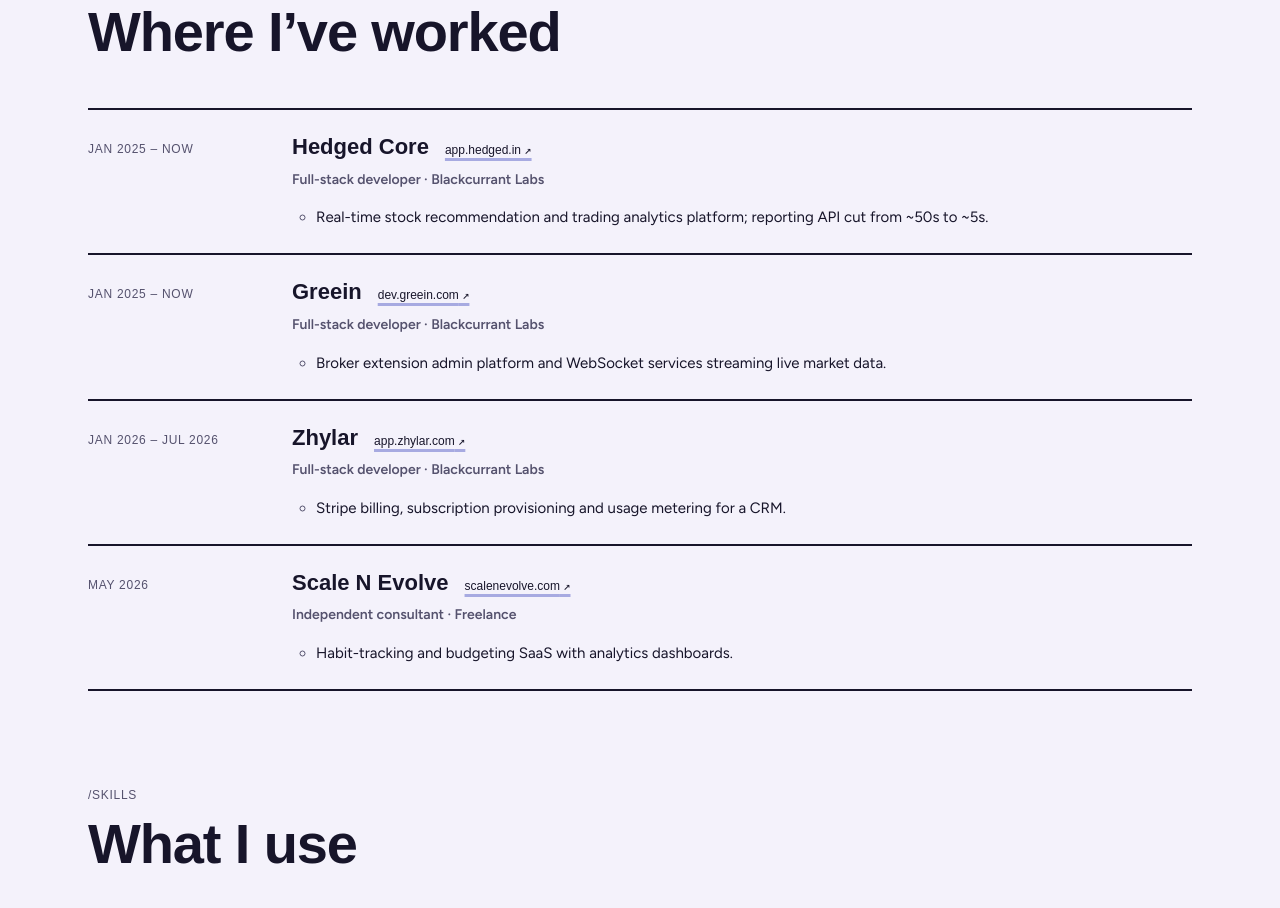
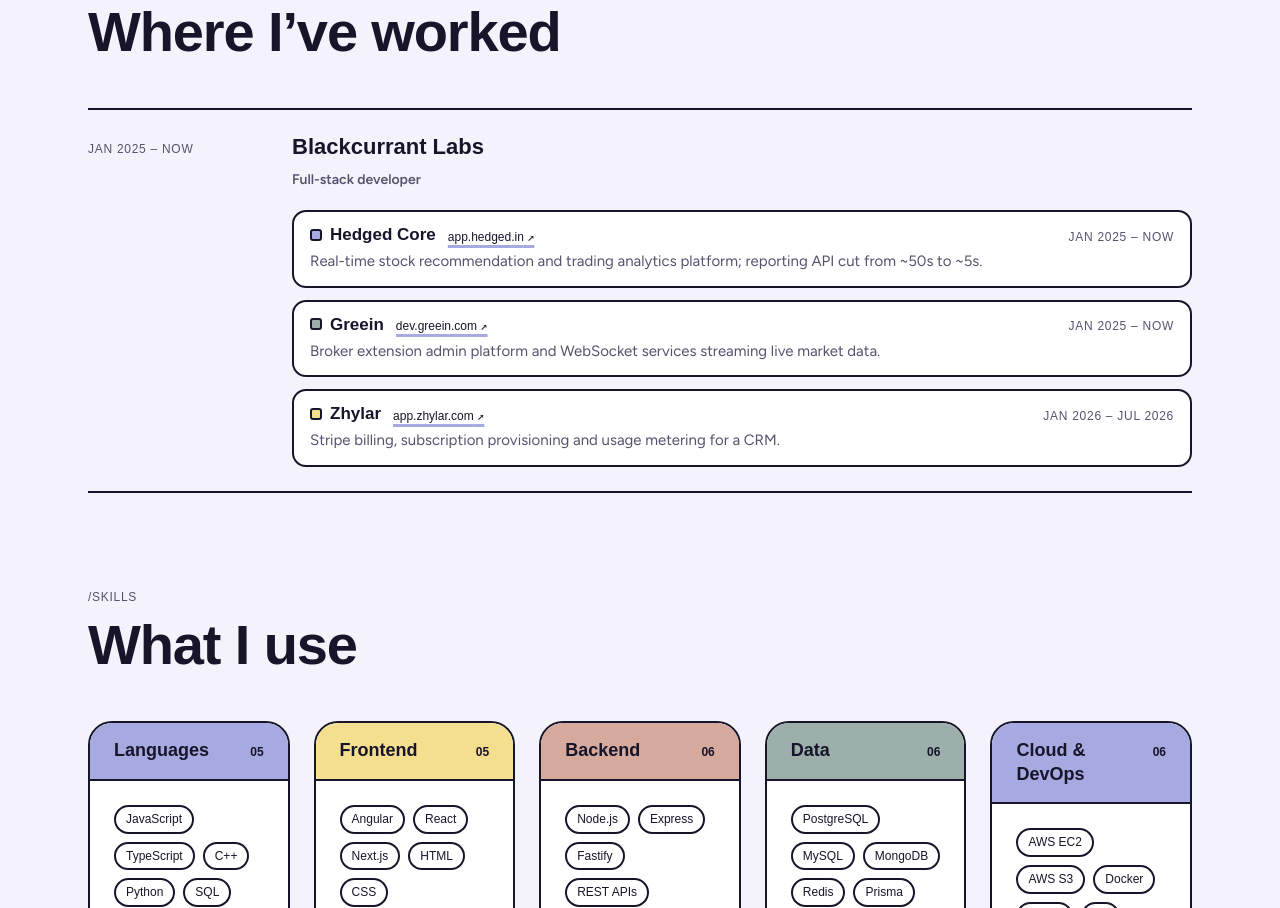
Before and after one commit to sathyarjunab/portfolio, a Next.js app: page / in a window 1280 px wide. Shown: the part 4460-5368 px from the top of the page. Built offline with nearby package versions, Linux system fonts and the light colour scheme; a web font is replaced by a local one.

Commit message:
feat: enhance experience timeline with project details and improve data structure

```diff
--- a/app/sathyarjun.css
+++ b/app/sathyarjun.css
@@ -359,6 +359,33 @@ img { max-width: 100%; }
 .sa-timeline ul { margin: var(--space-2) 0 0; padding-left: var(--space-5); display: flex; flex-direction: column; gap: var(--space-1); }
 .sa-timeline li { font-size: 15px; line-height: 1.55; }
 .sa-timeline li::marker { color: var(--ink-muted); }
+.sa-timeline .sa-timeline__projects { list-style: none; margin-top: var(--space-3); padding-left: 0; gap: var(--space-3); }
+.sa-timeline__project {
+  display: flex; flex-direction: column; gap: var(--space-1); padding: var(--space-3) var(--space-4);
+  background: var(--paper-raised); border: var(--stroke) solid var(--line); border-radius: var(--radius-md);
+}
+.sa-timeline__project-head { display: flex; flex-wrap: wrap; align-items: baseline; gap: var(--space-1) var(--space-3); }
+.sa-timeline__project-name {
+  display: inline-flex; align-items: center; gap: var(--space-2); margin: 0;
+  font-family: var(--font-display); font-weight: 700; font-size: 17px; line-height: 1.25;
+}
+.sa-timeline__project-name::before {
+  content: ""; flex: none; width: 12px; height: 12px; border: var(--stroke) solid var(--line); border-radius: 3px; background: var(--tone);
+}
+.sa-timeline__project--lavender { --tone: var(--lavender); }
+.sa-timeline__project--sun { --tone: var(--sun); }
+.sa-timeline__project--rose { --tone: var(--rose); }
+.sa-timeline__project--sage { --tone: var(--sage); }
+.sa-timeline__project-head a {
+  font-family: var(--font-mono); font-size: 12px; font-weight: 500; color: var(--ink); text-decoration: underline;
+  text-decoration-color: var(--lavender); text-decoration-thickness: 3px; text-underline-offset: 4px;
+}
+.sa-timeline__project-head a:focus-visible { outline: 3px solid var(--focus); outline-offset: 2px; }
+.sa-timeline__project-period {
+  margin-left: auto; font-family: var(--font-mono); font-size: 12px; font-weight: 500; letter-spacing: .06em; text-transform: uppercase;
+  color: var(--ink-muted); font-variant-numeric: tabular-nums;
+}
+.sa-timeline__project-summary { margin: 0; font-size: 15px; line-height: 1.55; color: var(--ink-muted); }
 @media (max-width: 700px) { .sa-timeline__item { grid-template-columns: 1fr; gap: var(--space-2); } }
 
 /* Skill groups */
--- a/components/sa/ExperienceTimeline.tsx
+++ b/components/sa/ExperienceTimeline.tsx
@@ -1,4 +1,19 @@
-export type ExperienceItem = { title: string; org: string; role: string; period: string; href?: string; points?: string[] };
+import type { Tone } from "./Tag";
+
+export type ExperienceProject = { name: string; href?: string; period?: string; summary?: string; tone?: Exclude<Tone, "plain"> };
+export type ExperienceItem = {
+  title: string;
+  /** Omit when the title is already the company. */
+  org?: string;
+  role: string;
+  period: string;
+  href?: string;
+  points?: string[];
+  /** Products or projects worked on in this role, listed under it. */
+  projects?: ExperienceProject[];
+};
+
+const domain = (href: string) => href.replace(/^https?:\/\//, "").replace(/\/.*$/, "");
 
 export default function ExperienceTimeline({ items }: { items: ExperienceItem[] }) {
   return (
@@ -10,14 +25,30 @@ export default function ExperienceTimeline({ items }: { items: ExperienceItem[]
             <h3 className="sa-timeline__title">
               {it.title}
               {it.href && (
-                <a href={it.href} target="_blank" rel="noopener noreferrer">{it.href.replace(/^https?:\/\//, "").replace(/\/.*$/, "")} ↗</a>
+                <a href={it.href} target="_blank" rel="noopener noreferrer">{domain(it.href)} ↗</a>
               )}
             </h3>
-            <p className="sa-timeline__role">{it.role} · {it.org}</p>
+            <p className="sa-timeline__role">{[it.role, it.org].filter(Boolean).join(" · ")}</p>
             {it.points && it.points.length > 0 && (
               <ul>
                 {it.points.map((p, i) => (
                   <li key={i}>{p}</li>
+                ))}
+              </ul>
+            )}
+            {it.projects && it.projects.length > 0 && (
+              <ul className="sa-timeline__projects">
+                {it.projects.map((p) => (
+                  <li key={p.name} className={`sa-timeline__project sa-timeline__project--${p.tone ?? "lavender"}`}>
+                    <div className="sa-timeline__project-head">
+                      <h4 className="sa-timeline__project-name">{p.name}</h4>
+                      {p.href && (
+                        <a href={p.href} target="_blank" rel="noopener noreferrer">{domain(p.href)} ↗</a>
+                      )}
+                      {p.period && <span className="sa-timeline__project-period">{p.period}</span>}
+                    </div>
+                    {p.summary && <p className="sa-timeline__project-summary">{p.summary}</p>}
+                  </li>
                 ))}
               </ul>
             )}
--- a/components/sa/index.ts
+++ b/components/sa/index.ts
@@ -17,6 +17,6 @@ export { default as Footer } from "./Footer";
 export { default as Loader } from "./Loader";
 export { default as Reveal } from "./Reveal";
 export type { Project, ProjectKind } from "./ProjectCard";
-export type { ExperienceItem } from "./ExperienceTimeline";
+export type { ExperienceItem, ExperienceProject } from "./ExperienceTimeline";
 export type { SkillGroup } from "./SkillGroups";
 export type { Social } from "./SocialLinks";
--- a/data/portfolio.ts
+++ b/data/portfolio.ts
@@ -98,11 +98,16 @@ export const projects: Project[] = [
   },
 ];
 
+// One company; the products I've worked on there are listed under it.
 export const experience: ExperienceItem[] = [
-  { title: "Hedged Core", org: "Blackcurrant Labs", role: "Full-stack developer", period: "Jan 2025 – now", href: "https://app.hedged.in/", points: ["Real-time stock recommendation and trading analytics platform; reporting API cut from ~50s to ~5s."] },
-  { title: "Greein", org: "Blackcurrant Labs", role: "Full-stack developer", period: "Jan 2025 – now", href: "https://dev.greein.com/", points: ["Broker extension admin platform and WebSocket services streaming live market data."] },
-  { title: "Zhylar", org: "Blackcurrant Labs", role: "Full-stack developer", period: "Jan 2026 – Jul 2026", href: "https://app.zhylar.com/", points: ["Stripe billing, subscription provisioning and usage metering for a CRM."] },
-  { title: "Scale N Evolve", org: "Freelance", role: "Independent consultant", period: "May 2026", href: "https://scalenevolve.com/", points: ["Habit-tracking and budgeting SaaS with analytics dashboards."] },
+  {
+    title: "Blackcurrant Labs", role: "Full-stack developer", period: "Jan 2025 – now",
+    projects: [
+      { name: "Hedged Core", href: "https://app.hedged.in/", period: "Jan 2025 – now", tone: "lavender", summary: "Real-time stock recommendation and trading analytics platform; reporting API cut from ~50s to ~5s." },
+      { name: "Greein", href: "https://dev.greein.com/", period: "Jan 2025 – now", tone: "sage", summary: "Broker extension admin platform and WebSocket services streaming live market data." },
+      { name: "Zhylar", href: "https://app.zhylar.com/", period: "Jan 2026 – Jul 2026", tone: "sun", summary: "Stripe billing, subscription provisioning and usage metering for a CRM." },
+    ],
+  },
 ];
 
 export const skills: SkillGroup[] = [
```
